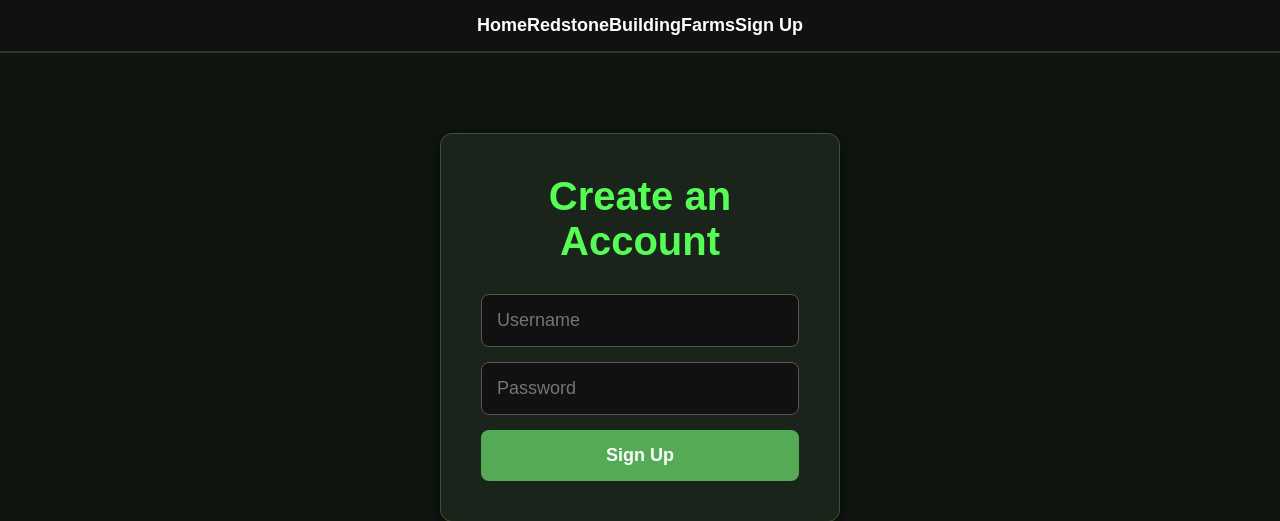
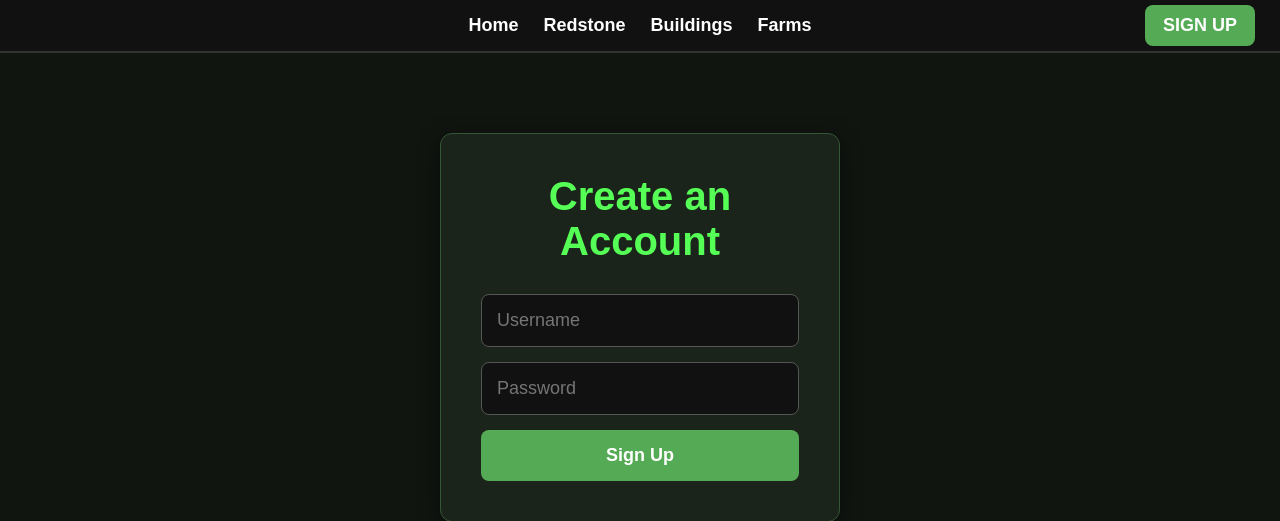
Before and after one commit to monaheiermeier-png/MCTutorials, a Flask app: page /signup in a window 1280 px wide. Shown: the top 521 px of the page. Run offline with Flask 3, Linux system fonts and the light colour scheme.

Commit message:
signup.html

```diff
--- a/templates/signup.html
+++ b/templates/signup.html
@@ -8,11 +8,14 @@
 <body>
 
 <nav>
-    <a href="/">Home</a>
-    <a href="/redstone">Redstone</a>
-    <a href="/building">Building</a>
-    <a href="/farms">Farms</a>
-    <a href="/signup">Sign Up</a>
+    <div class="nav-left">
+        <a href="/">Home</a>
+        <a href="/redstone">Redstone</a>
+        <a href="/buildings">Buildings</a>
+        <a href="/farms">Farms</a>
+    </div>
+
+    <a href="/signup" class="signup-button">SIGN UP</a>
 </nav>
 
 <div class="signup-container">
```
